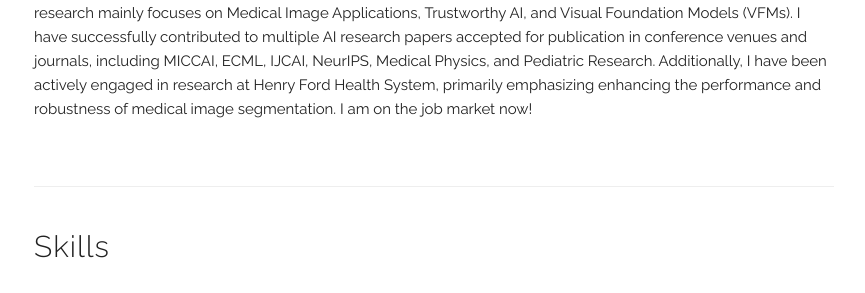
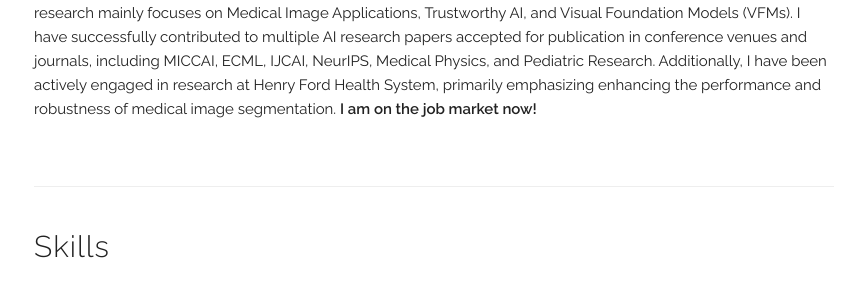
Before and after one commit to ChengyinLee/chengyinlee.github.io, a Jekyll site: the page built from index.html, in a window 1280 px wide and 900 px high. Shown: the part 524-817 px from the top of the window, without its empty margins (206-1071 px from the left). Built offline with Jekyll 4.4.1, drawn with Linux system fonts in a browser that asks for light colours; some web fonts are replaced; some of the changed text lies outside the part shown.

Commit message:
Update index.html

```diff
--- a/index.html
+++ b/index.html
@@ -10,7 +10,9 @@ title: Home
     in the Department of Computer Science at Wayne State University. I received my bachelor's degree from Nanjing University of Science and Technology,
     and a master's degree from University of Chinese Academy of Sciences. My research mainly focuses on Medical Image Applications, Trustworthy AI, and Visual Foundation Models (VFMs).
     I have successfully contributed to multiple AI research papers accepted for publication in conference venues and journals, including MICCAI, ECML, IJCAI, NeurIPS, Medical Physics, and Pediatric Research.
-    Additionally, I have been actively engaged in research at Henry Ford Health System, primarily emphasizing enhancing the performance and robustness of medical image segmentation.  I am on the job market now!
+    Additionally, I have been actively engaged in research at Henry Ford Health System, primarily emphasizing enhancing the performance and robustness of medical image segmentation.
+
+    <b>I am on the job market now!</b>
   </p>
 
 </div>
```
